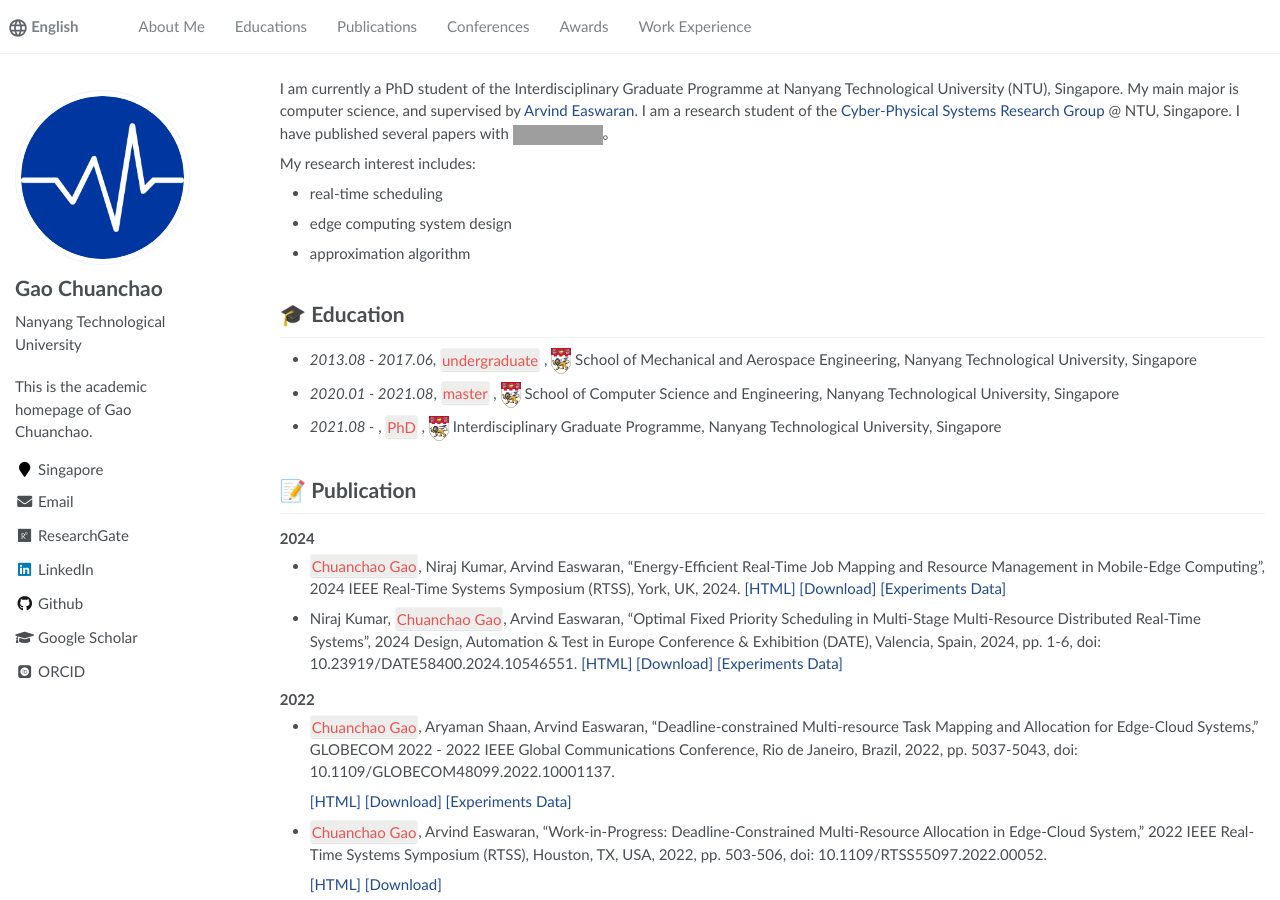
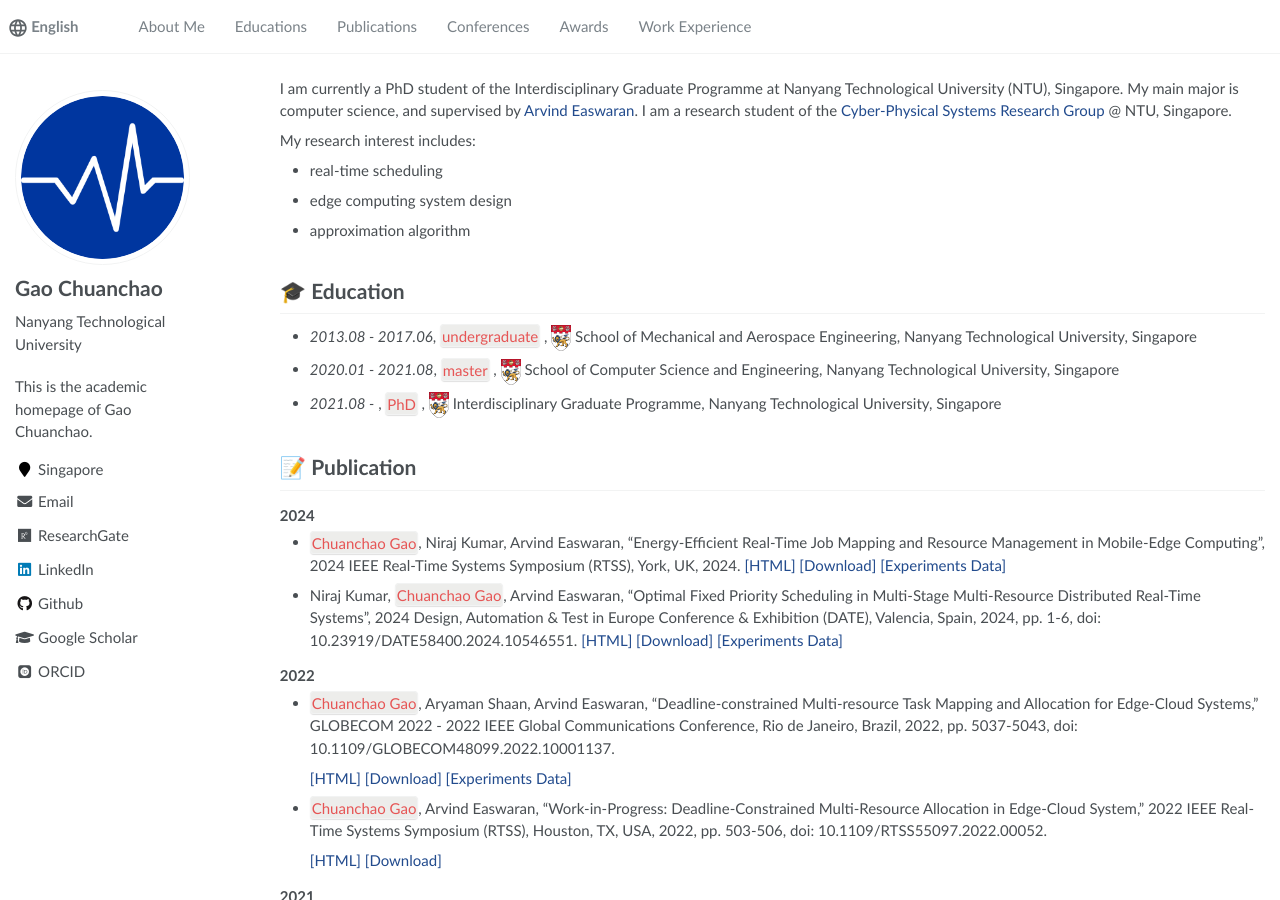
Before and after one commit to gaochuanchao/gaochuanchao.github.io, a Jekyll site: the page built from _pages/about.md, in a window 1280 px wide and 900 px high. Built offline with Jekyll 4.4.1, drawn with Linux system fonts in a browser that asks for light colours; some web fonts are replaced; grey boxes are pictures that could not be loaded.

Commit message:
Update about.md

```diff
--- a/_pages/about.md
+++ b/_pages/about.md
@@ -17,8 +17,7 @@ redirect_from:
 
 <span class='anchor' id='about-me'></span>
 
-I am currently a PhD student of the Interdisciplinary Graduate Programme at Nanyang Technological University (NTU), Singapore. My main major is computer science, and supervised by [Arvind Easwaran](https://personal.ntu.edu.sg/arvinde/). I am a research student of the [Cyber-Physical Systems Research Group](https://cps-research-group.github.io/)  @ NTU, Singapore. I have published several papers with
- <a href='https://scholar.google.com/citations?user=JN7s960AAAAJ'><img src="https://img.shields.io/endpoint?url={{ url | url_encode }}&logo=Google%20Scholar&labelColor=f6f6f6&color=9cf&style=flat&label=citations"></a>。
+I am currently a PhD student of the Interdisciplinary Graduate Programme at Nanyang Technological University (NTU), Singapore. My main major is computer science, and supervised by [Arvind Easwaran](https://personal.ntu.edu.sg/arvinde/). I am a research student of the [Cyber-Physical Systems Research Group](https://cps-research-group.github.io/)  @ NTU, Singapore.
 
 My research interest includes:
 
```
